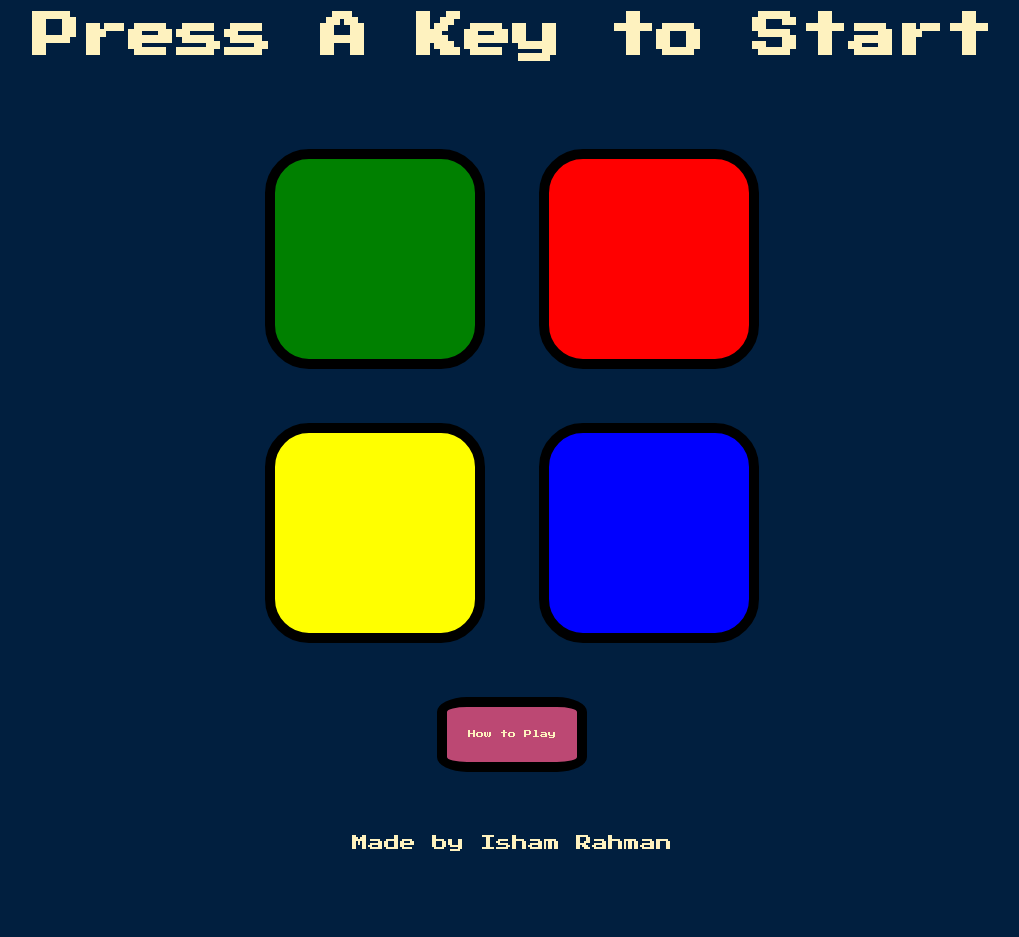
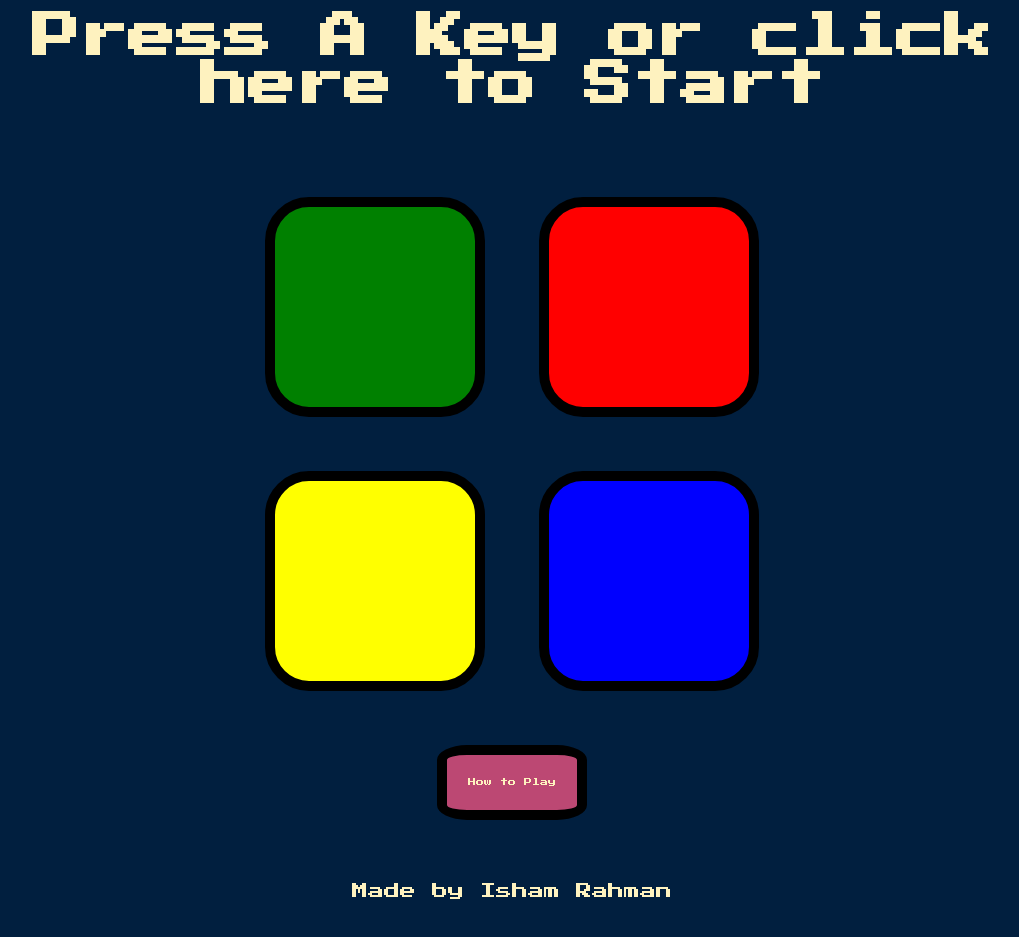
Before and after one commit to Isham02/SimonGame, a plain HTML site: page index.html in a window 1280 px wide. Shown: the whole page, without its empty margins (128-1147 px from the left). Before the commit the page ends 889 px from the top, so only its background shows below. Drawn offline with nearby package versions, Linux system fonts and the light colour scheme; a web font is replaced by a local one.

Commit message:
updated options for starting game

```diff
--- a/index.html
+++ b/index.html
@@ -11,7 +11,7 @@
 </head>
 
 <body>
-  <h1 id="level-title">Press A Key to Start</h1>
+  <h1 id="level-title">Press A Key or <strong id="strong">click here</strong> to Start</h1>
   <h3 id="high-score"></h3>
   <div class="container">
     <div class="row">
```
